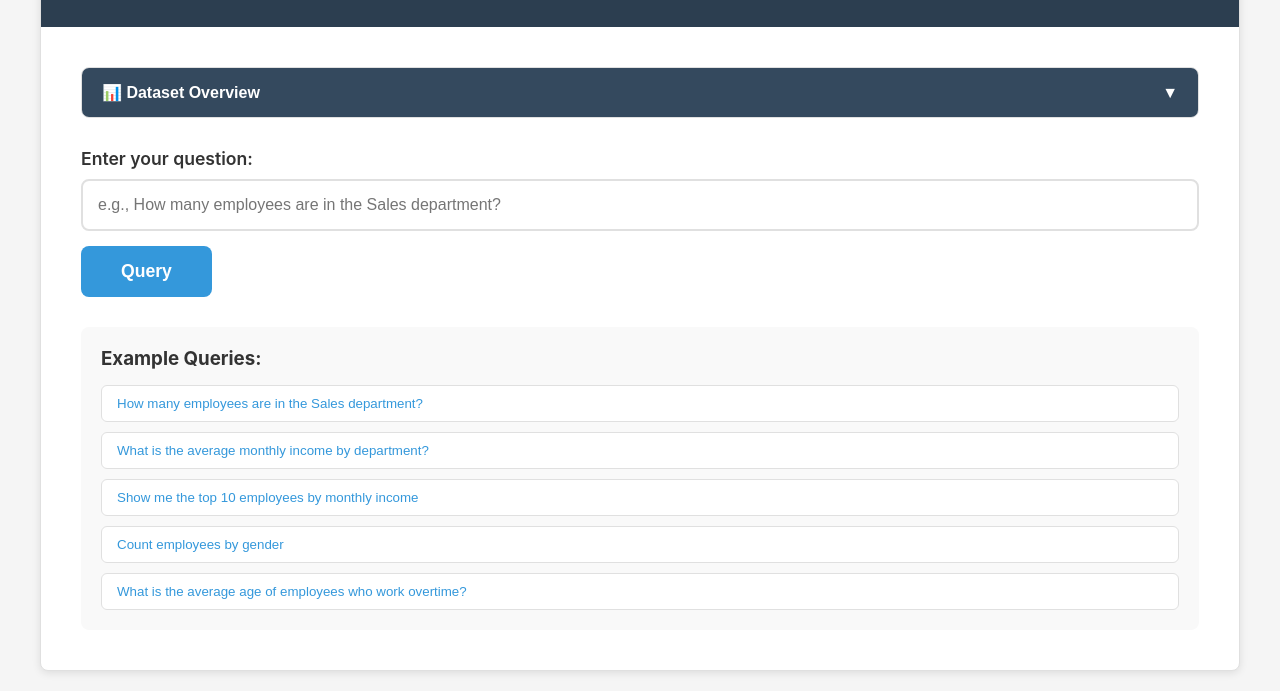
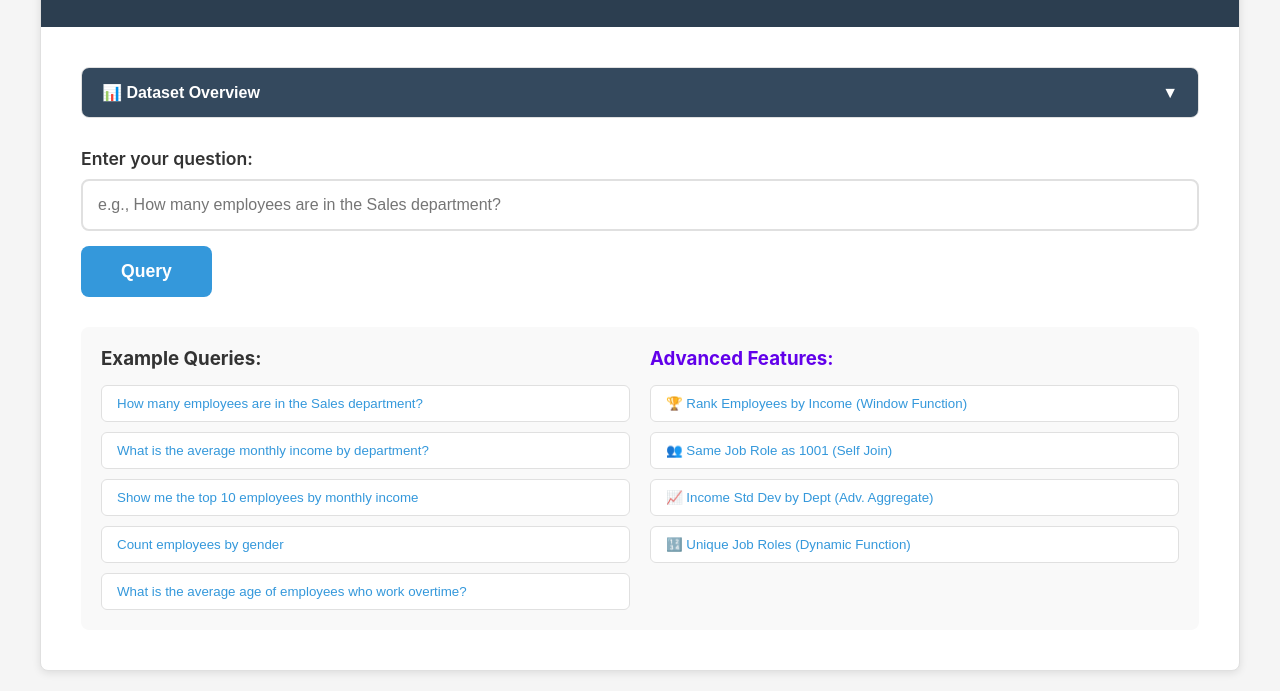
Before and after one commit to MittelmanDaniel/raindrop-take-home, a plain HTML site: page index.html in a window 1280 px wide. Shown: the part 134-825 px from the top of the page. Drawn offline with Linux system fonts and the light colour scheme; no server answers.

Commit message:
added new examples to html

```diff
--- a/index.html
+++ b/index.html
@@ -1,11 +1,13 @@
 <!DOCTYPE html>
 <html lang="en">
+
 <head>
     <meta charset="UTF-8">
     <meta name="viewport" content="width=device-width, initial-scale=1.0">
     <title>Natural Language to SQL Query</title>
     <link rel="stylesheet" href="/static/styles.css">
 </head>
+
 <body>
     <div class="container">
         <div class="header">
@@ -20,7 +22,12 @@
                 </button>
                 <div id="schemaInfo" class="schema-info" style="display: none;">
                     <div class="dataset-description">
-                        <p>This dataset contains IBM HR Analytics Employee Attrition data. It includes information about employee demographics, job satisfaction, work-life balance, compensation, and attrition status. The data is sourced from the <a href="https://www.kaggle.com/datasets/pavansubhasht/ibm-hr-analytics-attrition-dataset" target="_blank">IBM HR Analytics Employee Attrition & Performance dataset on Kaggle</a>.</p>
+                        <p>This dataset contains IBM HR Analytics Employee Attrition data. It includes information about
+                            employee demographics, job satisfaction, work-life balance, compensation, and attrition
+                            status. The data is sourced from the <a
+                                href="https://www.kaggle.com/datasets/pavansubhasht/ibm-hr-analytics-attrition-dataset"
+                                target="_blank">IBM HR Analytics Employee Attrition & Performance dataset on Kaggle</a>.
+                        </p>
                     </div>
                     <div class="schema-stats">
                         <div class="stat-item">
@@ -43,36 +50,62 @@
 
             <div class="query-section">
                 <label for="queryInput">Enter your question:</label>
-                <input
-                    type="text"
-                    id="queryInput"
-                    class="query-input"
+                <input type="text" id="queryInput" class="query-input"
                     placeholder="e.g., How many employees are in the Sales department?"
-                    onkeypress="if(event.key === 'Enter') submitQuery()"
-                >
+                    onkeypress="if(event.key === 'Enter') submitQuery()">
                 <button class="submit-btn" onclick="submitQuery()" id="submitBtn">
                     Query
                 </button>
             </div>
 
             <div class="examples">
+                <div style="display: flex; gap: 20px; flex-wrap: wrap;">
+                    <div style="flex: 1; min-width: 300px;">
                         <h3>Example Queries:</h3>
                         <div class="example-queries">
-                    <button class="example-btn" onclick="useExample('How many employees are in the Sales department?')">
+                            <button class="example-btn"
+                                onclick="useExample('How many employees are in the Sales department?')">
                                 How many employees are in the Sales department?
                             </button>
-                    <button class="example-btn" onclick="useExample('What is the average monthly income by department?')">
+                            <button class="example-btn"
+                                onclick="useExample('What is the average monthly income by department?')">
                                 What is the average monthly income by department?
                             </button>
-                    <button class="example-btn" onclick="useExample('Show me the top 10 employees by monthly income')">
+                            <button class="example-btn"
+                                onclick="useExample('Show me the top 10 employees by monthly income')">
                                 Show me the top 10 employees by monthly income
                             </button>
                             <button class="example-btn" onclick="useExample('Count employees by gender')">
                                 Count employees by gender
                             </button>
-                    <button class="example-btn" onclick="useExample('What is the average age of employees who work overtime?')">
+                            <button class="example-btn"
+                                onclick="useExample('What is the average age of employees who work overtime?')">
                                 What is the average age of employees who work overtime?
                             </button>
+                        </div>
+                    </div>
+
+                    <div style="flex: 1; min-width: 300px;">
+                        <h3 style="color: #6200ea;">Advanced Features:</h3>
+                        <div class="example-queries">
+                            <button class="example-btn"
+                                onclick="useExample('Show rank of employees by income within each department')">
+                                🏆 Rank Employees by Income (Window Function)
+                            </button>
+                            <button class="example-btn"
+                                onclick="useExample('Find employees with the same job role as employee 1001')">
+                                👥 Same Job Role as 1001 (Self Join)
+                            </button>
+                            <button class="example-btn"
+                                onclick="useExample('Calculate the standard deviation of monthly income by department')">
+                                📈 Income Std Dev by Dept (Adv. Aggregate)
+                            </button>
+                            <button class="example-btn"
+                                onclick="useExample('Show the count of unique job roles using the uniq function')">
+                                🔢 Unique Job Roles (Dynamic Function)
+                            </button>
+                        </div>
+                    </div>
                 </div>
             </div>
 
@@ -99,4 +132,5 @@
 
     <script src="/static/script.js"></script>
 </body>
+
 </html>
```
Lines whose indentation alone changed are shown as unchanged.
